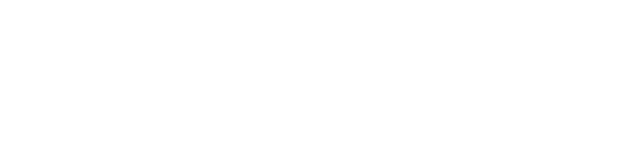
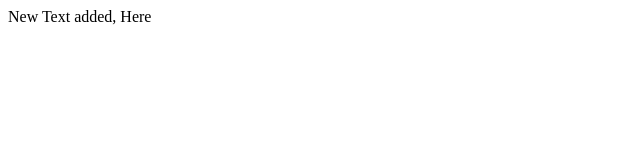
Before and after one commit to veerthondam/glt, a plain HTML site: page dd.html in a window 1280 px wide. Shown: the whole page, without its empty margins (0-640 px from the left). Drawn offline with Linux system fonts and the light colour scheme.

Commit message:
text added in dd.html && updated text in index.html

```diff
--- a/dd.html
+++ b/dd.html
@@ -5,5 +5,7 @@
   <meta name="viewport" content="width=device-width, initial-scale=1.0" />
   <title>Document</title>
  </head>
- <body></body>
+ <body>
+  New Text added, Here
+ </body>
 </html>
```
Also changed, not shown: index.html (+1 -1 lines).
